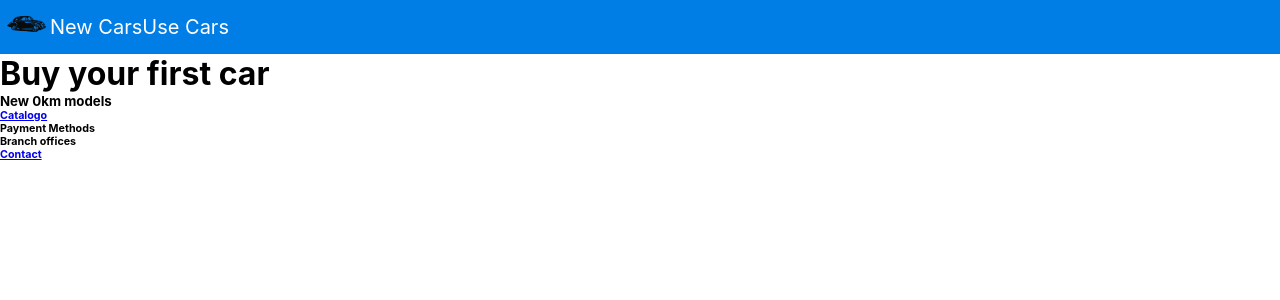
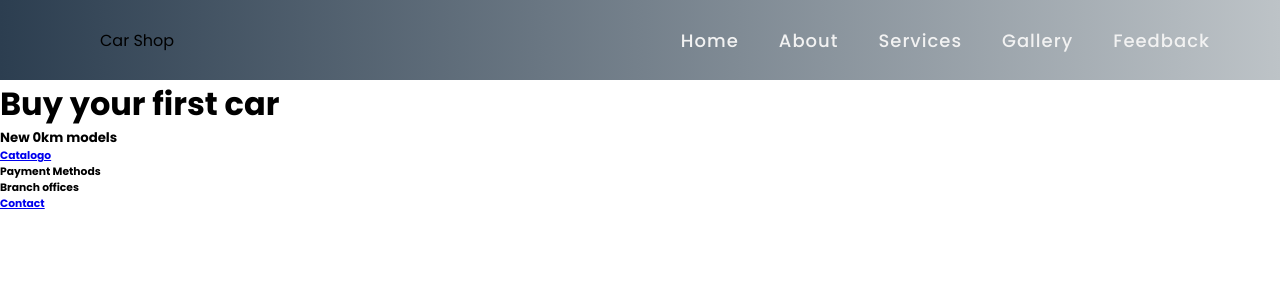
Before and after one commit to Saubers/Proyecto-Final, a React (Create React App) app in the folder client/: page /home in a window 1280 px wide. Shown: the top 300 px of the page. Built offline with nearby package versions, Linux system fonts and the light colour scheme.

Commit message:
nav full facha

```diff
--- a/client/src/components/NavBar/NavBar.jsx
+++ b/client/src/components/NavBar/NavBar.jsx
@@ -5,16 +5,22 @@ import logo from '../image/logo.png';
 const NavBar = () => {
     return (
         <div className={styleNav.container}>
-            <nav className={styleNav.navstyle}>
-                <div>
-                    <img src={logo} alt="logo" width="50px"/>
-                </div>
-
-                <div className={styleNav.divli}>
-                    <li><a className={styleNav.styleA} href="# ">New Cars</a></li>
-                    <li><a className={styleNav.styleA}href="# ">Use Cars</a></li>
-                </div>
-            </nav>
+        <nav>
+         <div class="logo">
+            Car Shop
+         </div>
+         <input type="checkbox" id="click"/>
+         <label for="click" class="menu-btn">
+         <i class="fas fa-bars"></i>
+         </label>
+         <ul>
+            <li><a class="active" href="# ">Home</a></li>
+            <li><a href="# ">About</a></li>
+            <li><a href="# ">Services</a></li>
+            <li><a href="# ">Gallery</a></li>
+            <li><a href="# ">Feedback</a></li>
+         </ul>
+      </nav>
         </div>
     );
 };
--- a/client/src/components/NavBar/NavBar.module.css
+++ b/client/src/components/NavBar/NavBar.module.css
@@ -1,17 +1,118 @@
-.container{
-    background-color: #007ee5;
-    color: white;
+@import url('https://fonts.googleapis.com/css?family=Poppins:400,500,600,700&display=swap');
+*{
+  margin: 0;
+  padding: 0;
+  box-sizing: border-box;
+  font-family: 'Poppins', sans-serif;
 }
-.navstyle{
-    display:flex;
+nav{
+  display: flex;
+  height: 80px;
+  width: 100%;
+  background: #bdc3c7;  /* fallback for old browsers */
+background: -webkit-linear-gradient(to right, #2c3e50, #bdc3c7);  /* Chrome 10-25, Safari 5.1-6 */
+background: linear-gradient(to right, #2c3e50, #bdc3c7); /* W3C, IE 10+/ Edge, Firefox 16+, Chrome 26+, Opera 12+, Safari 7+ */
+
+  align-items: center;
+  justify-content: space-between;
+  padding: 0 50px 0 100px;
+  flex-wrap: wrap;
 }
-.divli{
-    display:flex;
-    list-style: none;
-    align-items: center;
+nav .logo{
+  color: #fff;
+  font-size: 35px;
+  font-weight: 600;
 }
-.styleA{
-    color: white;
-    text-decoration: none;
+nav ul{
+  display: flex;
+  flex-wrap: wrap;
+  list-style: none;
+}
+nav ul li{
+  margin: 0 5px;
+}
+nav ul li a{
+  color: #f2f2f2;
+  text-decoration: none;
+  font-size: 18px;
+  font-weight: 500;
+  padding: 8px 15px;
+  border-radius: 5px;
+  letter-spacing: 1px;
+  transition: all 0.3s ease;
+}
+nav ul li a.active,
+nav ul li a:hover{
+  color: #111;
+  background: #fff;
+}
+nav .menu-btn i{
+  color: #fff;
+  font-size: 22px;
+  cursor: pointer;
+  display: none;
+}
+input[type="checkbox"]{
+  display: none;
+}
+@media (max-width: 1000px){
+  nav{
+    padding: 0 40px 0 50px;
+  }
+}
+@media (max-width: 920px) {
+  nav .menu-btn i{
+    display: block;
+  }
+  #click:checked ~ .menu-btn i:before{
+    content: "\f00d";
+  }
+  nav ul{
+    position: fixed;
+    top: 80px;
+    left: -100%;
+    background: #111;
+    height: 100vh;
+    width: 100%;
+    text-align: center;
+    display: block;
+    transition: all 0.3s ease;
+  }
+  #click:checked ~ ul{
+    left: 0;
+  }
+  nav ul li{
+    width: 100%;
+    margin: 40px 0;
+  }
+  nav ul li a{
+    width: 100%;
+    margin-left: -100%;
+    display: block;
     font-size: 20px;
+    transition: 0.6s cubic-bezier(0.68, -0.55, 0.265, 1.55);
+  }
+  #click:checked ~ ul li a{
+    margin-left: 0px;
+  }
+  nav ul li a.active,
+  nav ul li a:hover{
+    background: none;
+    color: cyan;
+  }
 }
+.content{
+  position: absolute;
+  top: 50%;
+  left: 50%;
+  transform: translate(-50%, -50%);
+  text-align: center;
+  z-index: -1;
+  width: 100%;
+  padding: 0 30px;
+  color: #1b1b1b;
+}
+.content div{
+  font-size: 40px;
+  font-weight: 700;
+}
```
